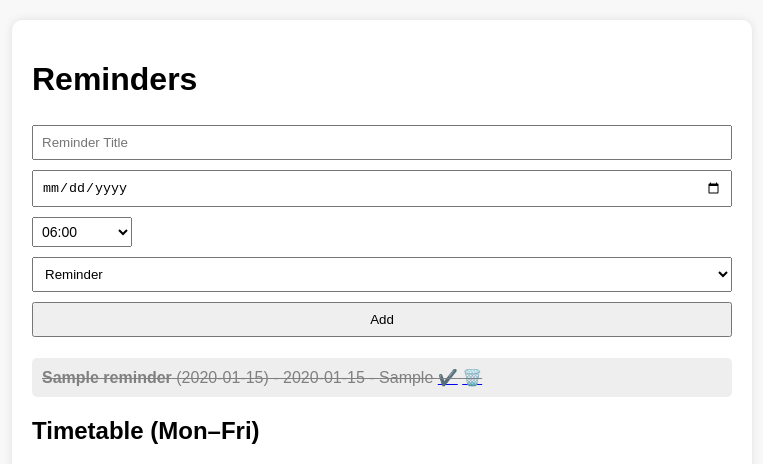
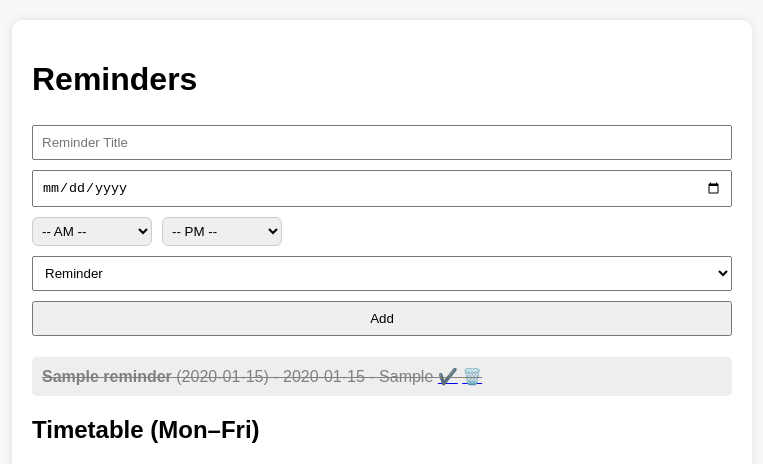
Before and after one commit to sopl3024/DigiProject, a Flask app: page / in a window 1280 px wide. Shown: the top 464 px of the page, without its empty margins (258-1021 px from the left). Run offline with Flask 3, Linux system fonts and the light colour scheme; tables that the repository leaves empty hold one stand-in row (Sample ...).

Commit message:
Am and Pm drop down

```diff
--- a/app.py
+++ b/app.py
@@ -53,7 +53,9 @@ def index():
 def add():
     title = request.form['title']
     due_date = request.form['due_date']
-    due_time = request.form['due_time']
+    due_time_am = request.form['due_time_am']
+    due_time_pm = request.form['due_time_pm']
+    due_time = due_time_am if due_time_am else due_time_pm
     category = request.form['category']
     conn = sqlite3.connect('reminders.db')
     c = conn.cursor()
--- a/static/css/style.css
+++ b/static/css/style.css
@@ -57,8 +57,10 @@ table td div {
     border-radius: 4px;
 }
 
-select[name="due_time"] {
-    width: 100px;
-    font-size: 14px;
+select[name="due_time_am"],
+select[name="due_time_pm"] {
+    width: 120px;
     padding: 5px;
+    border-radius: 6px;
+    border: 1px solid #ccc;
 }
--- a/templates/index.html
+++ b/templates/index.html
@@ -11,14 +11,26 @@
         <form method="POST" action="/add">
             <input type="text" name="title" placeholder="Reminder Title" required>
             <input type="date" name="due_date" required>
-            <select name="due_time" required>
-                {% for hour in range(6, 22) %}
-                    {% for minute in [0, 15, 30, 45] %}
-                        {% set time_val = "{:02d}:{:02d}".format(hour, minute) %}
-                        <option value="{{ time_val }}">{{ time_val }}</option>
-                    {% endfor %}
+            <div style="display: flex; gap: 10px;">
+            <select name="due_time_am" style="width: 120px;">
+                <option value="">-- AM --</option>
+                {% for hour in range(6, 12) %}
+                {% for minute in [0, 15, 30, 45] %}
+                    {% set time_val = "{:02d}:{:02d}".format(hour, minute) %}
+                    <option value="{{ time_val }}">{{ time_val }}</option>
+                {% endfor %}
                 {% endfor %}
             </select>
+            <select name="due_time_pm" style="width: 120px;">
+                <option value="">-- PM --</option>
+                {% for hour in range(12, 22) %}
+                {% for minute in [0, 15, 30, 45] %}
+                    {% set time_val = "{:02d}:{:02d}".format(hour, minute) %}
+                    <option value="{{ time_val }}">{{ time_val }}</option>
+                {% endfor %}
+                {% endfor %}
+            </select>
+            </div>
             <select name="category">
                 <option value="Reminder">Reminder</option>
                 <option value="Exam">Exam</option>
```
Also changed, not shown: reminders.db.
